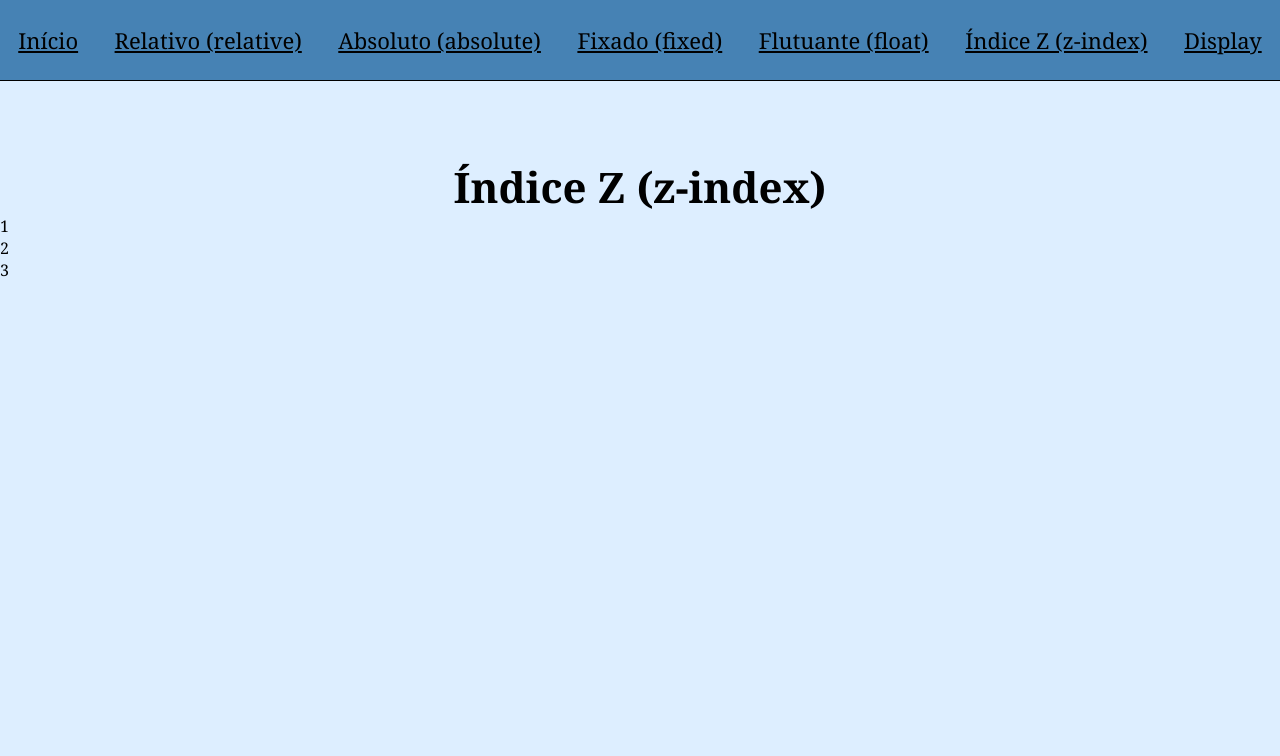
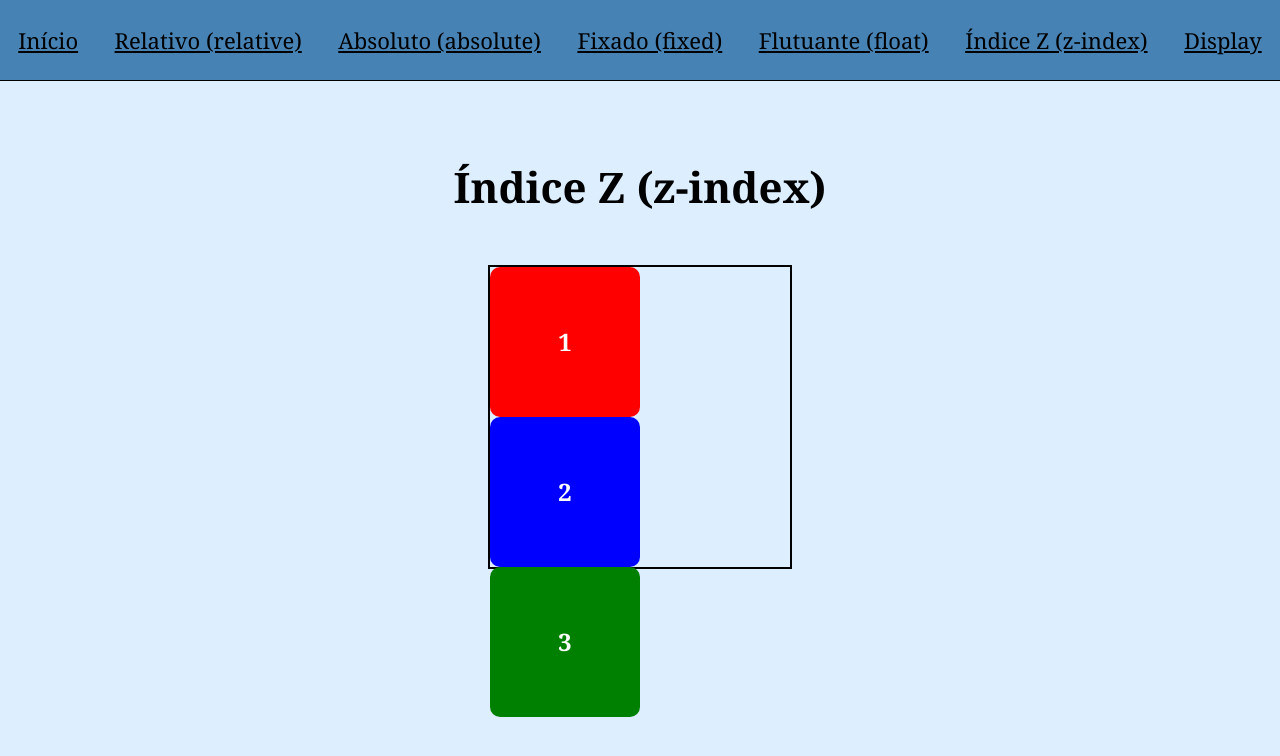
Before and after one commit to profRenatoOliveira1/aula-posicionamento, a plain HTML site: page zindex.html in a window 1280 px wide. Drawn offline with Linux system fonts and the light colour scheme.

Commit message:
Atualizando CSS apenas para ensinar o posicionamento

```diff
--- a/css/absolute.css
+++ b/css/absolute.css
@@ -24,3 +24,37 @@ a {
 
     text-decoration: underline;
 }
+
+/* Container */
+.container {
+    /* Colocar o container na posição relativa*/
+
+    width: 300px;
+    height: 200px;
+    background-color: #ddd;
+    border: 2px dashed black;
+    display: flex;
+    justify-content: center;
+    align-items: center;
+}
+
+/* Caixa normal */
+.caixa {
+    width: 120px;
+    height: 80px;
+    background-color: lightblue;
+    border: 2px solid blue;
+    text-align: center;
+    line-height: 80px;
+    font-weight: bold;
+}
+
+/* Caixa com position absolute */
+.absoluta {
+    /* Colocar container na posição absoluta */
+
+    top: 10px; /* Começa no pixel 10 do topo da página */
+    right: 10px; /* Começa no pixel 10 da direita da página */
+    background-color: lightcoral;
+    border-color: red;
+}
--- a/css/float.css
+++ b/css/float.css
@@ -24,3 +24,44 @@ a {
 
     text-decoration: underline;
 }
+
+/* Container */
+.container {
+    width: 100%;
+    max-width: 600px;
+    margin: 0 auto;
+    background: white;
+    padding: 20px;
+    border-radius: 8px;
+    box-shadow: 2px 2px 10px rgba(0, 0, 0, 0.2);
+}
+
+/* Caixas flutuantes */
+.box {
+    width: 45%;
+    padding: 20px;
+    text-align: center;
+    font-size: 18px;
+    font-weight: bold;
+    color: white;
+    border-radius: 5px;
+}
+
+/* Float Left */
+.esquerda {
+    background-color: #007bff;
+    /* Configurar float à esquerda */
+
+}
+
+/* Float Right */
+.direita {
+    background-color: #28a745;
+    /* Configurar float à direita */
+
+}
+
+/* Clearfix para corrigir problemas de altura */
+.clear {
+    clear: both;
+}
--- a/css/relative.css
+++ b/css/relative.css
@@ -24,3 +24,37 @@ a {
 
     text-decoration: underline;
 }
+
+/* Container */
+.container {
+    /* Colocar o container na posição relativa */
+
+    width: 300px;
+    height: 200px;
+    background-color: #ddd;
+    border: 2px dashed black;
+    display: flex;
+    justify-content: center;
+    align-items: center;
+}
+
+/* Caixa normal */
+.caixa {
+    width: 120px;
+    height: 80px;
+    background-color: lightblue;
+    border: 2px solid blue;
+    text-align: center;
+    line-height: 80px;
+    font-weight: bold;
+}
+
+/* Caixa com posição relativa */
+.relativa {
+    /* Colocar o container na posição relativa */
+
+    top: 20px; /* Começa no pixel 20 do topo da página */
+    left: 30px; /* Começa no pixel 30 do lado esquerdo da página*/
+    background-color: lightcoral;
+    border-color: red;
+}
--- a/css/zindex.css
+++ b/css/zindex.css
@@ -24,3 +24,54 @@ a {
 
     text-decoration: underline;
 }
+
+/* Container */
+.container {
+    /* Configurar o container como relativo */
+
+    width: 300px;
+    height: 300px;
+    margin: 50px auto;
+    border: 2px solid black;
+}
+
+/* Caixas sobrepostas */
+.box {
+    /* Configurar as caixas como absolutas */
+
+    width: 150px;
+    height: 150px;
+    text-align: center;
+    font-size: 24px;
+    font-weight: bold;
+    line-height: 150px;
+    color: white;
+    border-radius: 10px;
+}
+
+/* Primeira caixa (mais ao fundo) */
+.box1 {
+    background-color: red;
+    top: 50px; /* Começa no pixel 50 do topo da página */
+    left: 50px; /* Começa no pixel 50 do lado esquerdo da página*/
+    /* Configurar o eixo Z (1) */
+
+}
+
+/* Segunda caixa (meio) */
+.box2 {
+    background-color: blue;
+    top: 70px; /* Começa no pixel 70 do topo da página */
+    left: 70px; /* Começa no pixel 70 do lado esquerdo da página*/
+    /* Configurar o eixo Z (2) */
+
+}
+
+/* Terceira caixa (mais na frente) */
+.box3 {
+    background-color: green;
+    top: 90px; /* Começa no pixel 90 do topo da página */
+    left: 90px; /* Começa no pixel 90 do lado esquerdo da página*/
+    /* Configurar o eixo Z (3) */
+
+}
```
Also changed, not shown: css/display.css (+58 -0 lines), css/fixed.css (+41 -0 lines), relative.html (+4 -0 lines).
